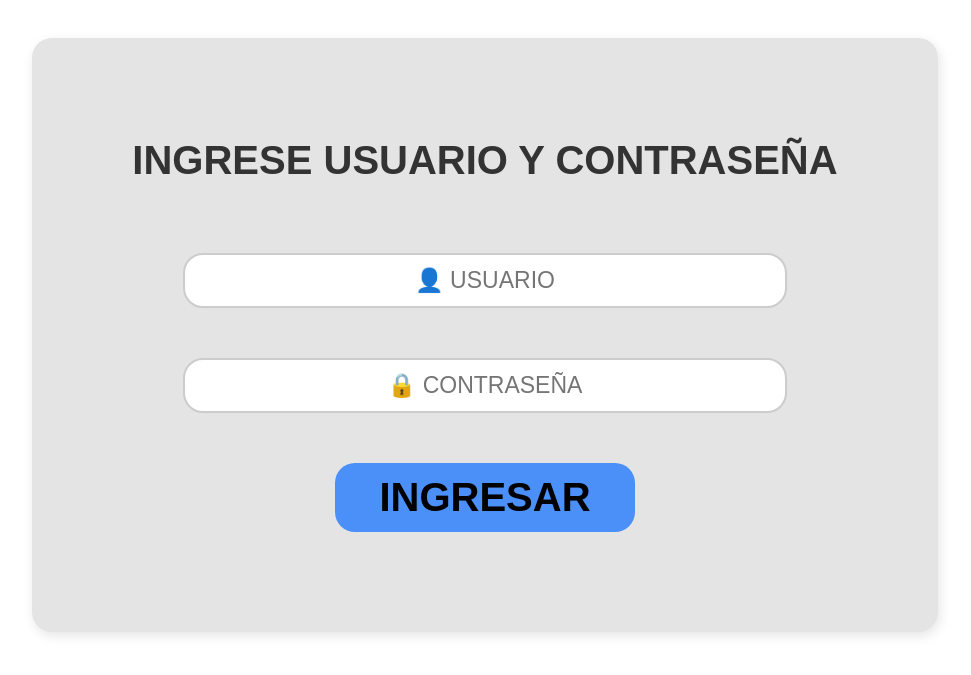
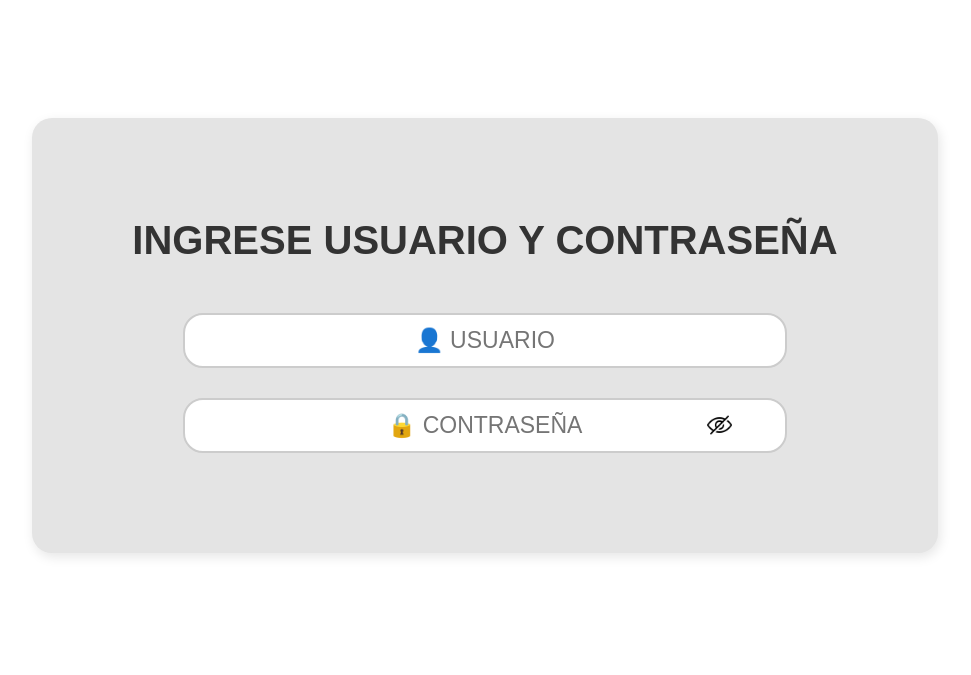
Before and after one commit to CallmeDrift/SIGIC, a Flask app: page /login in a window 1280 px wide. Shown: the part 105-780 px from the top of the page, without its empty margins (155-1126 px from the left). Run offline with Flask 3, Linux system fonts and the light colour scheme.

Commit message:
login con base de datos CHEEEECK

```diff
--- a/app.py
+++ b/app.py
@@ -1,8 +1,9 @@
-from flask import Flask, render_template
+from flask import Flask, render_template, request, redirect, flash, session
 from database import get_connection
 
 # ESTE PROYECTO UTILIZA FLASK, EJECÚTALO CON EL COMANDO PYTHON app.py
 app = Flask(__name__)
+app.secret_key = 'Clave.77'  # Debo recordar cambiar esta clave por una más segura en producción
 
 
 # Página principal
@@ -23,9 +24,26 @@ def admin():
 def cabecera():
     return render_template('cabecera.html')
 
-@app.route('/login')
+@app.route('/login', methods=['GET', 'POST'])
 def login():
+    if request.method == 'POST':
+        usuario = request.form['usuario']
+        contraseña = request.form['contraseña']
+
+        conn = get_connection()
+        cursor = conn.cursor(dictionary=True)
+        cursor.execute("SELECT * FROM usuarios WHERE nombre_usuario = %s", (usuario,))
+        user = cursor.fetchone()
+        conn.close()
+
+        if user and user['contraseña'] == contraseña:
+            session['usuario'] = user['nombre_usuario']
+            return redirect('/admin')
+        else:
+            return render_template('LoginAdmin.html', error="Usuario o contraseña incorrectos 😓")
+
     return render_template('LoginAdmin.html')
+
 
 @app.route('/comunicados')
 def comunicados():
--- a/templates/LoginAdmin.html
+++ b/templates/LoginAdmin.html
@@ -41,7 +41,7 @@ header {
     .login-box {
       display: flex;
       flex-direction: column;
-  gap: 50px;
+      gap: 30px;
       background-color: #e4e4e4;
       padding: 100px;
       border-radius: 20px;
@@ -67,7 +67,7 @@ input {
       align-self: center;
     }
 
-button {
+    button[type="submit"] {
       padding: 12px;
       border: none;
       background-color: #4a90f8;
@@ -81,21 +81,66 @@ button {
       align-self: center;
     }
 
-button:hover {
+    button[type="submit"]:hover {
       background-color: #89a8ec;
+    }
+
+    .password-wrapper {
+      position: relative;
+      display: flex;
+      justify-content: center;
+    }
+
+    .toggle-eye {
+      position: absolute;
+      right: 15%;
+      top: 50%;
+      transform: translateY(-50%);
+      background: none;
+      border: none;
+      cursor: pointer;
+      font-size: 24px;
     }
   </style>
 </head>
+
 <body>
   <header>ACCESO ADMINISTRADOR</header>
 
   <div class="ir-atras" onclick="location.href='/'">← IR ATRÁS</div>
 
-  <div class="login-box">
+  {% if error %}
+  <div
+    style="background-color: #ffcccc; color: #990000; padding: 15px; border-radius: 10px; margin-bottom: 20px; text-align: center; font-size: 25px; margin-top: 20px;">
+    {{ error }}
+  </div>
+  {% endif %}
+
+  <form class="login-box" action="/login" method="POST">
     <h1>INGRESE USUARIO Y CONTRASEÑA</h1>
-    <input type="text" placeholder="👤 USUARIO">
-    <input type="password" placeholder="🔒 CONTRASEÑA">
-    <button onclick="location.href='/admin'">INGRESAR</button>
+    <input type="text" name="usuario" placeholder="👤 USUARIO" required>
+
+<div class="password-wrapper">
+  <input type="password" name="contraseña" id="passwordInput" placeholder="🔒 CONTRASEÑA" required>
+  <img src="{{ url_for('static', filename='imagen/hide.png') }}"
+       id="toggleEye"
+       onclick="togglePassword()"
+       style="position: absolute; right: 15%; top: 50%; transform: translateY(-50%); width: 25px; height: 25px; cursor: pointer;">
 </div>
+
+<script>
+  function togglePassword() {
+    const passInput = document.getElementById("passwordInput");
+    const eyeIcon = document.getElementById("toggleEye");
+
+    if (passInput.type === "password") {
+      passInput.type = "text";
+      eyeIcon.src = "{{ url_for('static', filename='imagen/open-eye.png') }}";
+    } else {
+      passInput.type = "password";
+      eyeIcon.src = "{{ url_for('static', filename='imagen/hide.png') }}";
+    }
+  }
+</script>
 </body>
 </html>
```
Also changed, not shown: templates/consulta.html (+19 -20 lines), static/imagen/hide.png (added), static/imagen/open-eye.png (added). Lines whose indentation alone changed are shown as unchanged.
